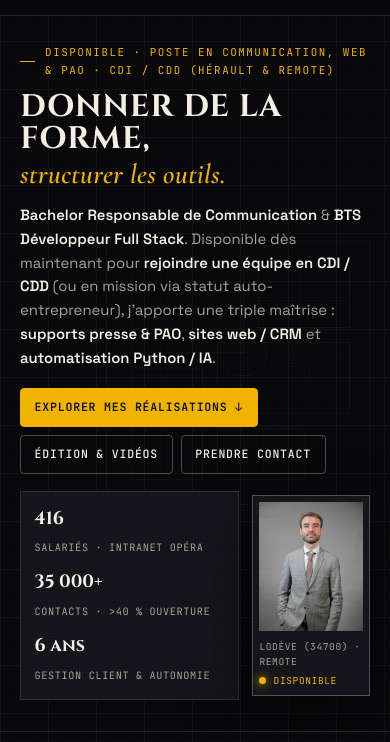
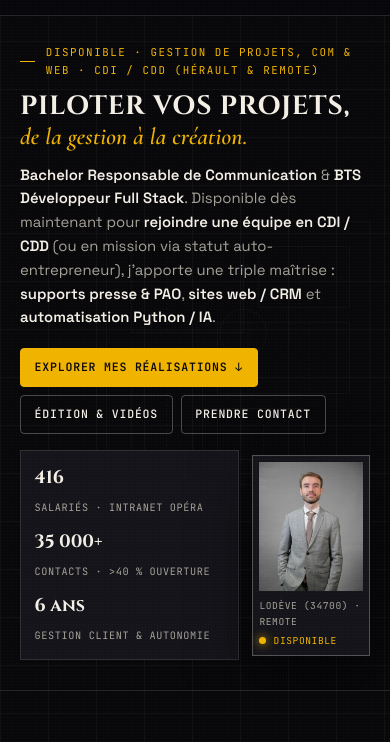
Before and after one commit to CedricEpaillard/Portfolio, a plain HTML site: page index.html in a window 390 px wide. Shown: the part 55-797 px from the top of the page. Drawn offline with nearby package versions, Linux system fonts and the light colour scheme.

Commit message:
Update Hero H1 to Piloter vos projets, de la gestion a la creation with compact sizing

```diff
--- a/index.html
+++ b/index.html
@@ -8,7 +8,7 @@
   <link rel="preconnect" href="https://fonts.googleapis.com" />
   <link rel="preconnect" href="https://fonts.gstatic.com" crossorigin />
   <link href="https://fonts.googleapis.com/css2?family=Cinzel:wght@600;700&family=Cormorant+Garamond:ital,wght@0,600;1,600&family=JetBrains+Mono:wght@400;500;600&family=Space+Grotesk:wght@400;500;600;700&display=swap" rel="stylesheet" />
-  <link rel="stylesheet" href="styles.css?v=20261120d" />
+  <link rel="stylesheet" href="styles.css?v=20261120e" />
 </head>
 <body>
   <!-- NAVIGATION -->
@@ -62,10 +62,10 @@
 
       <div class="container hero-grid">
         <div class="hero-copy reveal in-view">
-          <div class="eyebrow">Disponible · Poste en Communication, Web &amp; PAO · CDI / CDD (Hérault &amp; Remote)</div>
+          <div class="eyebrow">Disponible · Gestion de projets, Com &amp; Web · CDI / CDD (Hérault &amp; Remote)</div>
           <h1 class="hero-title">
-            Donner de la forme,
-            <span class="line-accent">structurer les outils.</span>
+            Piloter vos projets,
+            <span class="line-accent">de la gestion à la création.</span>
           </h1>
           <p class="hero-lead">
             <strong>Bachelor Responsable de Communication</strong> &amp; <strong>BTS Développeur Full Stack</strong>.
@@ -333,7 +333,7 @@
 
   <div id="toast" class="toast" role="status" aria-live="polite"></div>
 
-  <script src="projects-data.js?v=20261120d"></script>
-  <script src="app.js?v=20261120d"></script>
+  <script src="projects-data.js?v=20261120e"></script>
+  <script src="app.js?v=20261120e"></script>
 </body>
 </html>
--- a/styles.css
+++ b/styles.css
@@ -287,12 +287,12 @@ button {
 
 .hero-title {
   font-family: var(--font-display);
-  font-size: clamp(2.4rem, 5.4vw, 4.5rem);
+  font-size: clamp(1.75rem, 3.6vw, 3.1rem);
   font-weight: 700;
-  line-height: 1.02;
+  line-height: 1.06;
   letter-spacing: 0.03em;
   text-transform: uppercase;
-  margin-bottom: 1.5rem;
+  margin-bottom: 1.15rem;
 }
 
 .hero-title .line-accent {
@@ -303,8 +303,8 @@ button {
   font-weight: 600;
   text-transform: none;
   letter-spacing: 0.01em;
-  font-size: clamp(2.2rem, 4.8vw, 4rem);
-  margin-top: 0.25rem;
+  font-size: clamp(1.55rem, 3.2vw, 2.75rem);
+  margin-top: 0.22rem;
 }
 
 .hero-lead {
@@ -1326,12 +1326,12 @@ dialog.project-modal::backdrop {
   }
 
   .hero-title {
-    font-size: 1.95rem;
-    margin-bottom: 0.9rem;
+    font-size: 1.65rem;
+    margin-bottom: 0.85rem;
   }
 
   .hero-title .line-accent {
-    font-size: 1.75rem;
+    font-size: 1.48rem;
   }
 
   .hero-lead {
```
Also changed, not shown: beta.html (+1 -1 lines).
